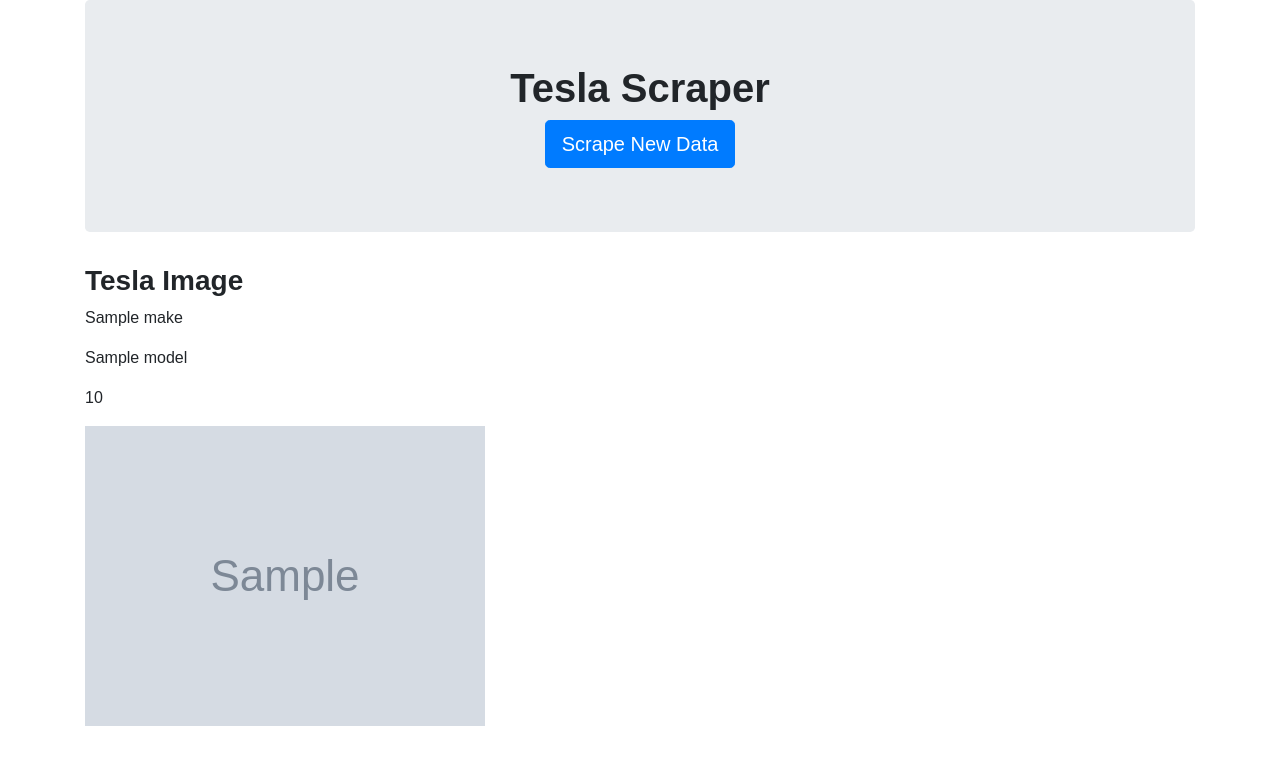
After one commit to sissa81/legendary-system, a Flask app: template templates/index1.html in a window 1280 px wide. The commit adds this page. Shown: the top 765 px of the page. Run offline with Flask 2, Linux system fonts and the light colour scheme; the template is opened without the code that fills it: most values are stand-ins (such as "Sample title", 1, 10 or a date in 2020); grey boxes marked "Sample" are stand-in pictures; some libraries are stand-ins or nearby versions.

Commit message:
final touch

```diff
--- /dev/null
+++ b/Part III/app.py
@@ -0,0 +1,27 @@
+from flask import Flask, render_template, redirect
+from flask_pymongo import PyMongo
+import scrape_tesla
+
+app = Flask(__name__)
+
+app.config['MONGO_URI'] = "mongodb://localhost:27017/tesla_app"
+
+mongo = PyMongo(app)
+
+@app.route("/")
+def home():
+    teslas = mongo.db.tesla.find()
+
+    return render_template("index.html", teslas=teslas)
+
+@app.route("/scrape")
+def scrape():
+    tesla = mongo.db.tesla
+    tesla_data = scrape_tesla.scrape_all()
+    tesla.delete_many({})
+    tesla.insert_many(tesla_data)
+
+    return redirect("/", code=302)
+
+if __name__ == "__main__":
+    app.run(debug= True)
--- a/app.py
+++ b/app.py
@@ -12,7 +12,7 @@ mongo = PyMongo(app)
 def home():
     teslas = mongo.db.tesla.find()
 
-    return render_template("index.html", teslas=teslas)
+    return render_template("index1.html", teslas=teslas)
 
 @app.route("/scrape")
 def scrape():
--- /dev/null
+++ b/templates/index1.html
@@ -0,0 +1,40 @@
+<!DOCTYPE html>
+<html lang="en">
+
+<head>
+  <meta charset="UTF-8">
+  <meta name="viewport" content="width=device-width, initial-scale=1.0">
+  <meta http-equiv="X-UA-Compatible" content="ie=edge">
+  <title>Tesla Scraper</title>
+  <link rel="stylesheet" href="https://stackpath.bootstrapcdn.com/bootstrap/4.5.2/css/bootstrap.min.css" integrity="sha384-JcKb8q3iqJ61gNV9KGb8thSsNjpSL0n8PARn9HuZOnIxN0hoP+VmmDGMN5t9UJ0Z" crossorigin="anonymous">
+</head>
+
+<body style="height: 100%; width: 100%; font-family: Arial, Helvetica, sans-serif;">
+    <div class="container">
+        <div class="jumbotron text-center">
+        <h1 style="font-weight: bold;">Tesla Scraper</h1>
+        <a class="btn btn-primary btn-lg" href="/scrape" role="button">Scrape New Data</a>
+        </div>
+    </div>
+
+    <div class="container">
+        <div class="row" >
+            <div class="col-md-8 col-sm-12">
+                <h3 style="font-weight: bold;">Tesla Image</h3>
+                {% for tesla in teslas %}
+                <p> {{ tesla.make }} </p>
+                <p> {{ tesla.model }} </p>
+                <p> {{ tesla.price }} </p>
+                <img style ="max-width: 100%; max-height: auto;" src= '{{ tesla.image }}' alt="Tesla Image">
+                {% endfor %}
+            </div>
+        </div>
+    </div>
+
+    <script src="https://code.jquery.com/jquery-3.3.1.slim.min.js" integrity="sha384-q8i/X+965DzO0rT7abK41JStQIAqVgRVzpbzo5smXKp4YfRvH+8abtTE1Pi6jizo" crossorigin="anonymous"></script>
+    <script src="https://cdnjs.cloudflare.com/ajax/libs/popper.js/1.14.7/umd/popper.min.js" integrity="sha384-UO2eT0CpHqdSJQ6hJty5KVphtPhzWj9WO1clHTMGa3JDZwrnQq4sF86dIHNDz0W1" crossorigin="anonymous"></script>
+    <script src="https://stackpath.bootstrapcdn.com/bootstrap/4.3.1/js/bootstrap.min.js" integrity="sha384-JjSmVgyd0p3pXB1rRibZUAYoIIy6OrQ6VrjIEaFf/nJGzIxFDsf4x0xIM+B07jRM" crossorigin="anonymous"></script>
+
+</body>
+
+</html>
```
Also changed, not shown: Part III/scrape_tesla.py (added, +45 -0 lines), Part III/templates/index.html (added, +40 -0 lines), scrape_tesla.py (+0 -12 lines), templates/index.html (+0 -9 lines), Part III/Images/map.png (added), Part III/Images/mongodb_tesla.png (added), Part III/Images/newplot.png (added), Part III/Images/supercharger_tesla.jfif (added), Part III/Images/tesla_count.png (added), Part III/Images/tesla_scraper.png (added), 2 other files.
